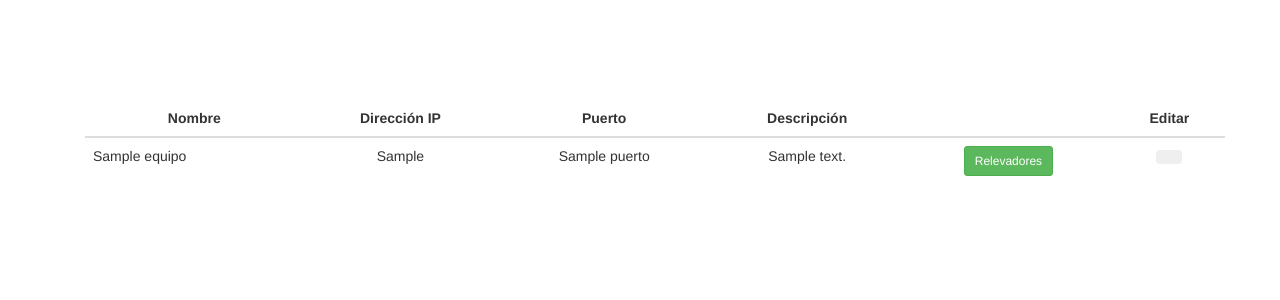
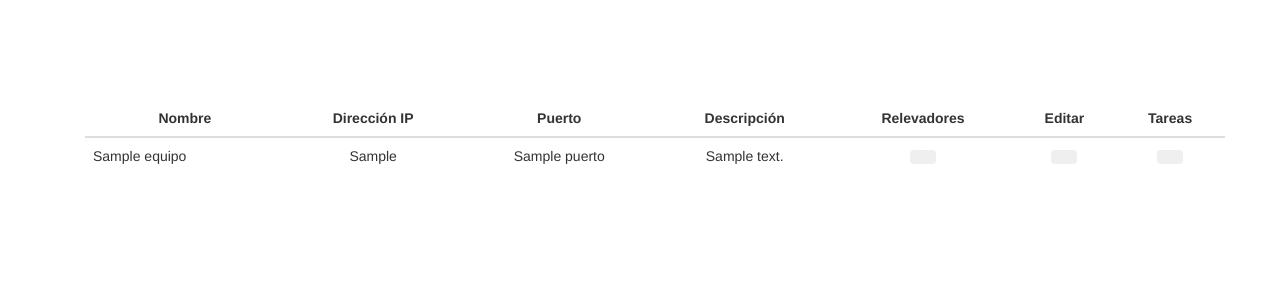
Before and after one commit to scervantesc/serverpi, a Python web app: template serverpi/aplicacion/templates/acciones.html in a window 1280 px wide. Shown: the part 52-352 px from the top of the page. Run offline with Jinja, Linux system fonts and the light colour scheme; the template is opened without the code that fills it: most values are stand-ins (such as "Sample title", 1, 10 or a date in 2020); some libraries are stand-ins or nearby versions.

Commit message:
corregimos tabla de acciones y modal

```diff
--- a/serverpi/aplicacion/templates/acciones.html
+++ b/serverpi/aplicacion/templates/acciones.html
@@ -11,21 +11,23 @@
                         <th class="text-center">Dirección IP</th>
                         <th class="text-center">Puerto</th>
                         <th class="text-center">Descripción</th>
-                        <th></th>
+                        <th class="text-center">Relevadores</th>
                         <th class="text-center">Editar</th>
+                        <th class="text-center">Tareas</th>
                     </tr>
                 </thead>
                 <tbody class="">
                 {% for equipo in raspberrys %}
-                    <tr>
-                        <td class="">{{equipo.Nombre}}</td>
-                        <td class="text-center">{{equipo.IP}}</td>
-                        <td class="text-center">{{equipo.Puerto}}</td>
-                        <td class="text-center">{{equipo.Descripcion}}</td>
-                        <td class="text-center"><button type="button" class="btn btn-success btn-sm" onclick="reles('{{equipo.Nombre}}','{{equipo.IP}}')" id="{{equipo.id}}">Relevadores</button></td>
-                        <td class="text-center">
+                    <tr class="text-sm ">
+                        <td class="align-middle">{{equipo.Nombre}}</td>
+                        <td class="text-center align-middle">{{equipo.IP}}</td>
+                        <td class="text-center align-middle">{{equipo.Puerto}}</td>
+                        <td class="text-center align-middle">{{equipo.Descripcion}}</td>
+                        <td class="text-center align-middle"><button type="button" class="btn btn-outline-primary border-0" onclick="reles('{{equipo.Nombre}}','{{equipo.IP}}')" id="{{equipo.id}}"><i class="fas fa-sitemap" style="font-size:20px;"></i></button></td>
+                        <td class="text-center align-middle">
                             <button type="button" class="btn btn-outline-primary border-0" id="{{equipo.IP}}" onclick="editarRelay('{{equipo.IP}}','{{equipo.Nombre}}')"><i class="fas fa-edit" style="font-size:20px;"></i></button>
                         </td>
+                        <td class="text-center align-middle"><button type="button" class="btn  btn-outline-primary border-0"><i class="far fa-calendar-alt" style="font-size:20px;"></i></button></td>
                     </tr>
                 {% endfor %}
                 </tbody>
@@ -60,10 +62,9 @@
                 <table class="table table-bordered table-sm">
                     <thead class="table-dark">
                          <tr class="d-flex">
-                        <th class="text-center col-4">Nombre</th>
+                        <th class="text-center col-7">Nombre</th>
                         <th class="text-center col-2">Pin</th>
                         <th class="text-center col-3">Estatus</th>
-                        <th class="text-center col-3 text-sm-sm">Tareas</th>
                         </tr>
                     </thead>
                     <tbody id="tablebodylol">
@@ -190,7 +191,7 @@ function reles(data, ip){ //consulta el estado de los relevadores
     axios.post('/reles', queryObj).then(
         (response) => {
           var result = response.data;
-          console.log(result);
+          //console.log(result);
          //  for(var k in result) {
            //     console.log(k, result[k]);
            //    }
@@ -199,8 +200,9 @@ function reles(data, ip){ //consulta el estado de los relevadores
         let tableText = "";
             for(var k in result) {
                 var array = result[k].split(",");
+            //    console.log(array);
                 tableText += "<tr class='d-flex'>";
-                tableText += "<td class='col-4'>"+k+"</td>"; //nombre del pin
+                tableText += "<td class='col-7 pl-2'>"+k+"</td>"; //nombre del pin
                 tableText += "<td class='text-center col-2'>"+array[0]+"</td>"; //pin
                 tableText += '<td class="d-flex justify-content-center col-3"><div class="">'+
                                     '<div class="onoffswitch">';
@@ -216,7 +218,7 @@ function reles(data, ip){ //consulta el estado de los relevadores
                                         '</label>'+
                                     '</div>'+
                                 '</div></td>';
-                tableText += '<td class="text-center col-3"><button type="button" class="btn  btn-outline-primary border-0"><i class="far fa-calendar-alt" style="font-size:20px;"></i></button></td>';
+                //tableText += '<td class="text-center col-3"><button type="button" class="btn  btn-outline-primary border-0"><i class="far fa-calendar-alt" style="font-size:20px;"></i></button></td>';
                 tableText += "</tr>";
             }
         document.getElementById('tablebodylol').innerHTML = tableText;
```
